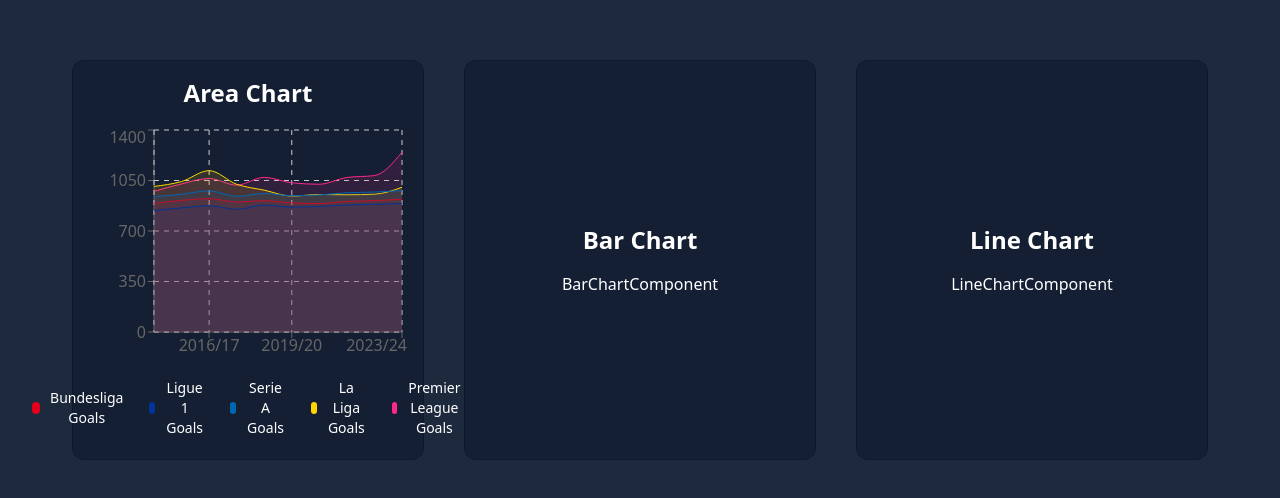
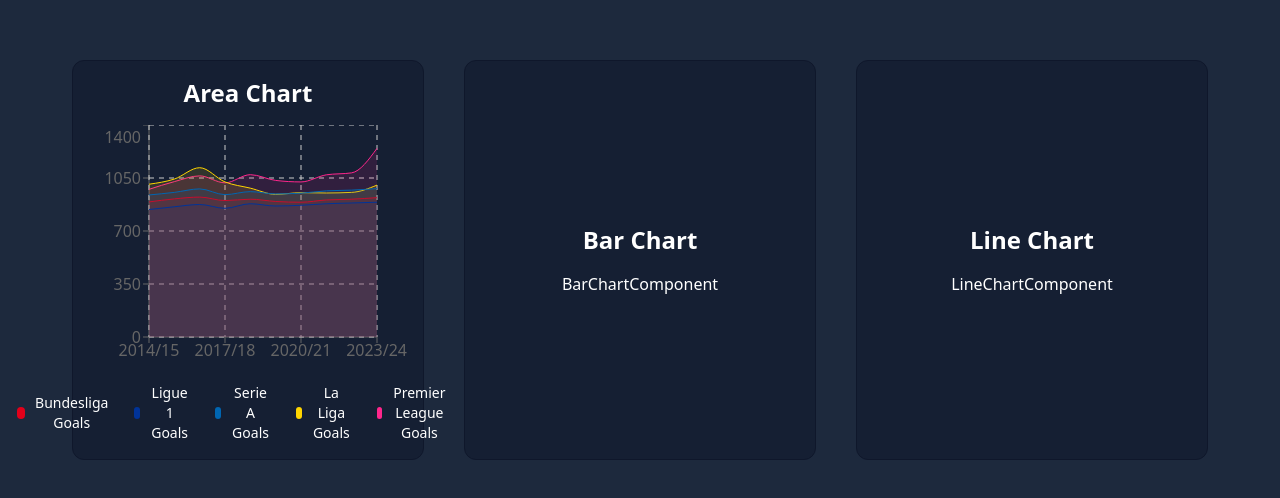
Before and after one commit to dean-tunbridge/rechart-project, a React (Vite) app: page / in a window 1280 px wide. Shown: the part 172-670 px from the top of the page. Built offline with nearby package versions, Linux system fonts and the light colour scheme.

Commit message:
add margin to area chart on right to stop issue

```diff
--- a/src/components/AreaChartComponent.jsx
+++ b/src/components/AreaChartComponent.jsx
@@ -98,7 +98,7 @@ const goals = [
 const AreaChartComponent = () => {
   return (
     <ResponsiveContainer width="100%" height="100%">
-      <AreaChart width={500} height={400} data={goals}>
+      <AreaChart width={500} height={400} data={goals} margin={{ right: 30 }}>
         <YAxis />
         <XAxis dataKey="season" />
         <CartesianGrid strokeDasharray="5 5" />
```
